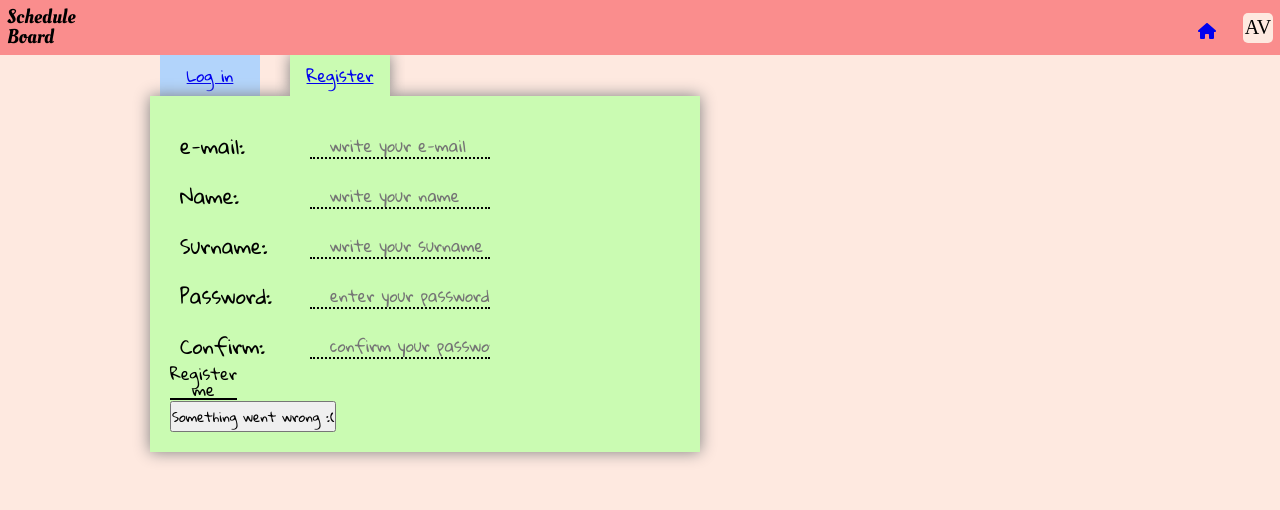
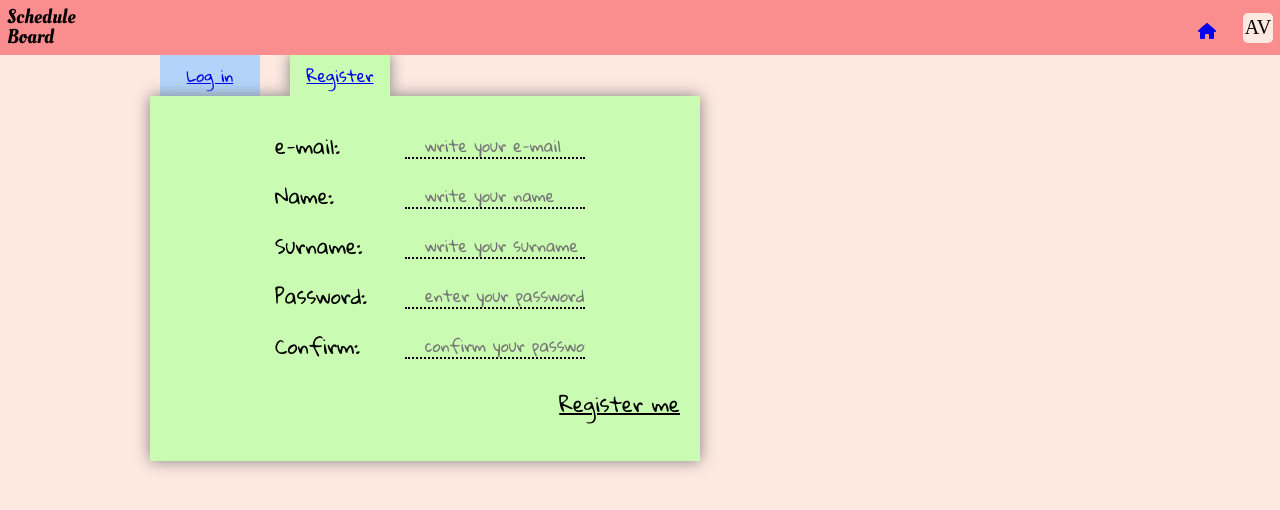
Before and after one commit to AdrianValladaresDiaz/ScheduleBoard-Front, a Next.js app: page /register in a window 1280 px wide. Shown: the top 510 px of the page. Built offline with nearby package versions, Linux system fonts and the light colour scheme; a web font is replaced by a local one.

Commit message:
added error feedback

```diff
--- a/components/RegisterForm/RegisterForm.styles.tsx
+++ b/components/RegisterForm/RegisterForm.styles.tsx
@@ -6,7 +6,7 @@ export const StyledRegisterForm = styled.form`
   background-color: ${(props) => props.theme.softGreen};
   box-shadow: 3px 3px 3px grey;
   box-shadow: 0 0 15px grey;
-
+  align-items: center;
   display: flex;
   flex-direction: column;
   flex: 1 1 auto;
@@ -30,6 +30,50 @@ export const StyledRegisterForm = styled.form`
       border-bottom: 2px dotted black;
       font-size: ${(props) => props.theme.textSizeSmallText};
       height: ${(props) => props.theme.lineHeightSmallText};
+    }
+  }
+
+  & .register-button-container {
+    width: 100%;
+    position: relative;
+    height: 75px;
+    display: flex;
+    justify-content: end;
+    & .submit-button {
+      font-size: ${(props) => props.theme.textSizeMedium};
+      border: none;
+      background-color: transparent;
+      text-decoration: underline;
+      &:hover {
+        border: 2px dotted black;
+        transform: translateX(-2px) translateY(-2px);
+        &:active {
+          background-color: ${(props) => props.theme.background};
+          box-shadow: inset 3px 3px 3px grey;
+        }
+      }
+      &--true {
+        &:hover {
+          border: none;
+          &:active {
+            background-color: transparent;
+            box-shadow: none;
+          }
+        }
+      }
+    }
+    & > .error_button {
+      position: absolute;
+      top: 5px;
+      right: -10px;
+      transform: rotateZ(15deg);
+      background-color: ${(props) => props.theme.accent};
+      font-size: ${(props) => props.theme.textSizeSmallText};
+      width: 135px;
+      visibility: hidden;
+      &--true {
+        visibility: visible;
+      }
     }
   }
 `;
--- a/components/RegisterForm/RegisterForm.tsx
+++ b/components/RegisterForm/RegisterForm.tsx
@@ -146,15 +146,16 @@ const RegisterForm = (): JSX.Element => {
         </div>
 
         <div
-          className={`save_button_container save_button_container--${formError}`}
+          className={`register-button-container register-button-container--${formError}`}
         >
-          <WidthDefinedButton
-            bigContent=""
-            title="register user"
-            content="Register me"
-            onClickAction={submitForm}
-            isDisabled={formError}
-          />
+          <button
+            className={`submit-button submit-button--${formError}`}
+            onClick={submitForm}
+            disabled={formError}
+          >
+            Register me
+          </button>
+
           <ScheduleButton
             content="Something went wrong :("
             onClickAction={clickOnError}
```
